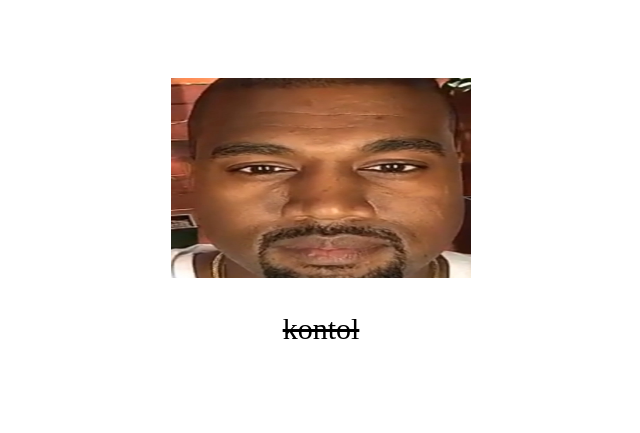
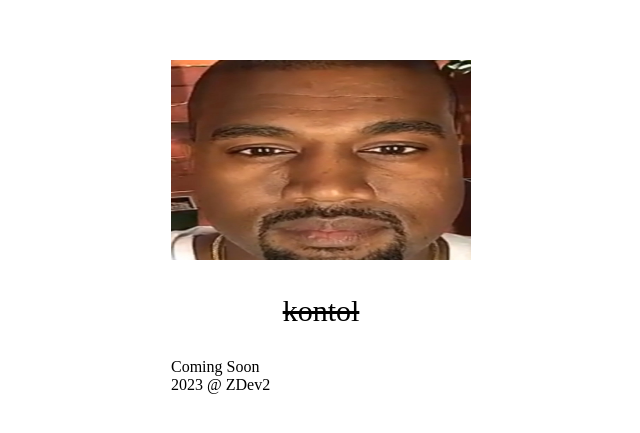
Before and after one commit to zdev2/zdev2.github.io, a plain HTML site: page index.html in a window 1280 px wide. Shown: the part 173-606 px from the top of the page, without its empty margins (319-959 px from the left). Drawn offline with Linux system fonts and the light colour scheme.

Commit message:
Update index.html

```diff
--- a/index.html
+++ b/index.html
@@ -10,4 +10,8 @@
     <img src="kanye.png" width="300" height="200">
     <p>kontol</p>
 </body>
+<footer>
+    Coming Soon<br>
+    2023 @ ZDev2
+</footer>
 </html>
```
